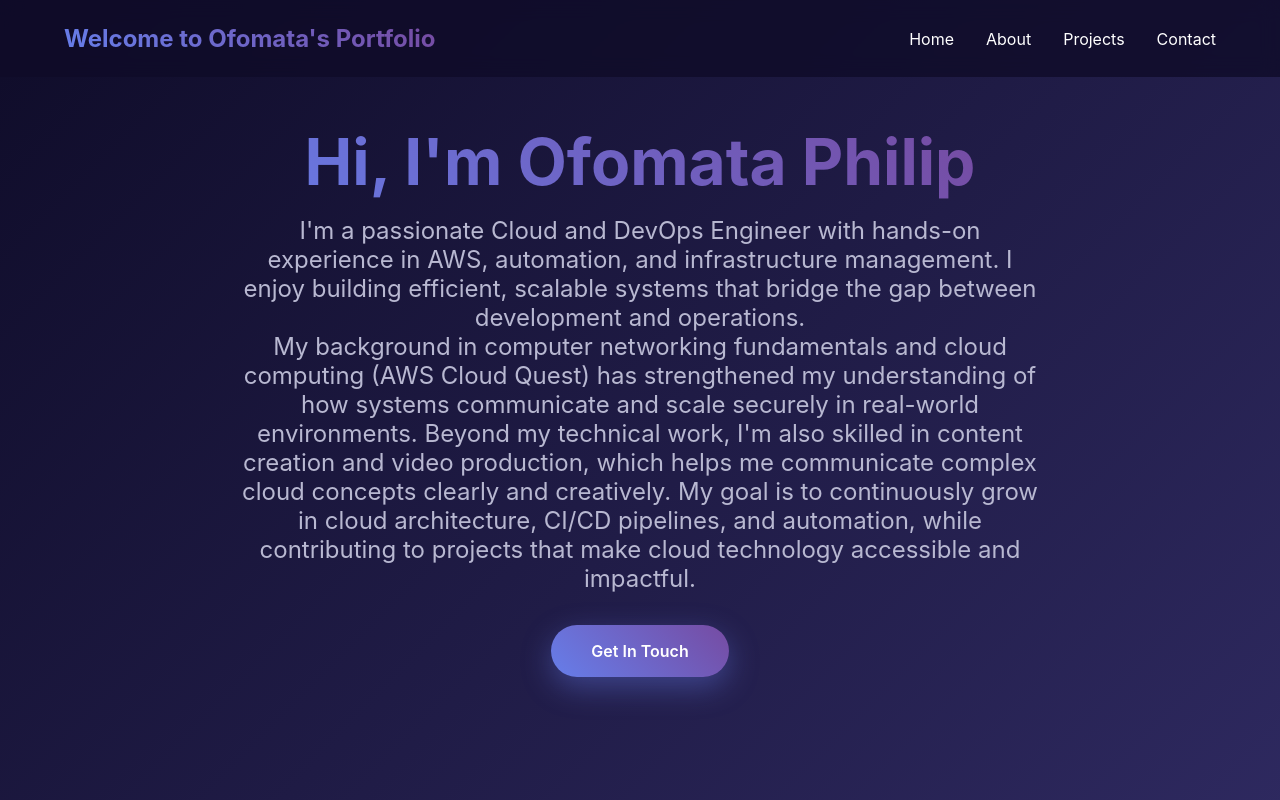
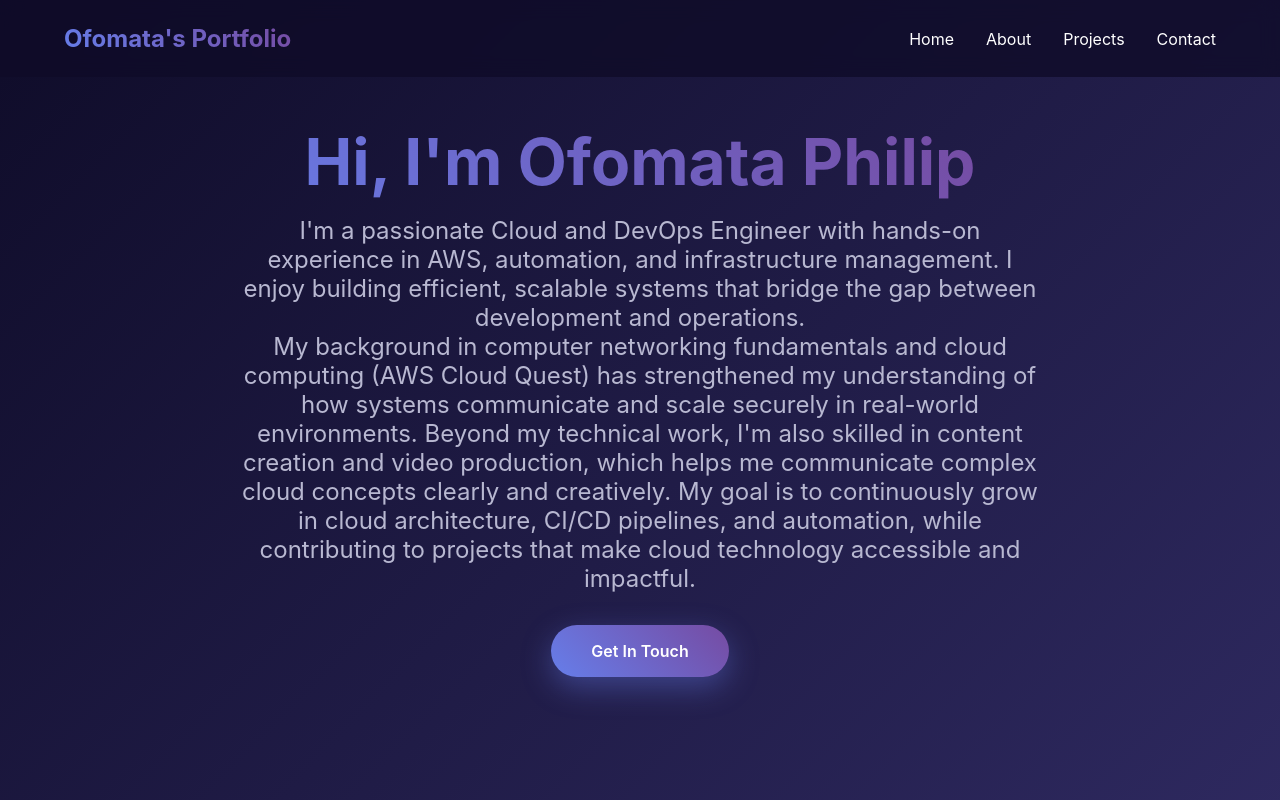
Before and after one commit to zuchi99/zuchi99.github.io, a plain HTML site: page index.html in a window 1280 px wide. Shown: the top 800 px of the page. Drawn offline with nearby package versions, Linux system fonts and the light colour scheme.

Commit message:
Modified index.html

```diff
--- a/index.html
+++ b/index.html
@@ -470,7 +470,7 @@
     <!-- ====== NAVIGATION BAR ====== -->
     <!-- Fixed at top, contains logo and menu links -->
     <nav id="navbar">
-        <div class="logo">Welcome to Ofomata's Portfolio</div>
+        <div class="logo">Ofomata's Portfolio</div>
         <ul class="nav-links">
             <!-- Each link uses # to link to sections by ID -->
             <li><a href="#home">Home</a></li>
```
